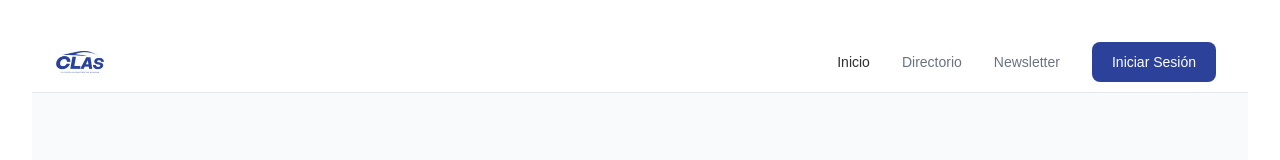
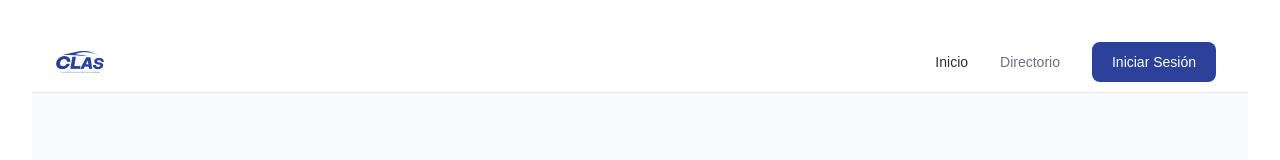
Before and after one commit to sverdam/RetoTC2005B, a React (Vite) app in the folder front-end/: page / in a window 1280 px wide. Shown: the top 160 px of the page. Built offline with nearby package versions, Linux system fonts and the light colour scheme; a web font is replaced by a local one.

Commit message:
fix: remove newsletter link in navbar and login button navigation

```diff
--- a/front-end/src/components/Navbar.tsx
+++ b/front-end/src/components/Navbar.tsx
@@ -43,18 +43,11 @@ const Navbar: React.FC = () => {
                   </NavLink>
                 </li>
                 <li>
-                  <NavLink
-                    to="/newsletter"
-                    className={navLinkClass}
-                  >
-                    Newsletter
-                  </NavLink>
-                </li>
-                <li>
                     <Button
                     text="Iniciar Sesión"
-                    to="/usuarios/nuevo"
+                    to="/"
                     />
+                     {/* TO DO: add login button navigation */}
                 </li>
               </ul>
             </div>
```
